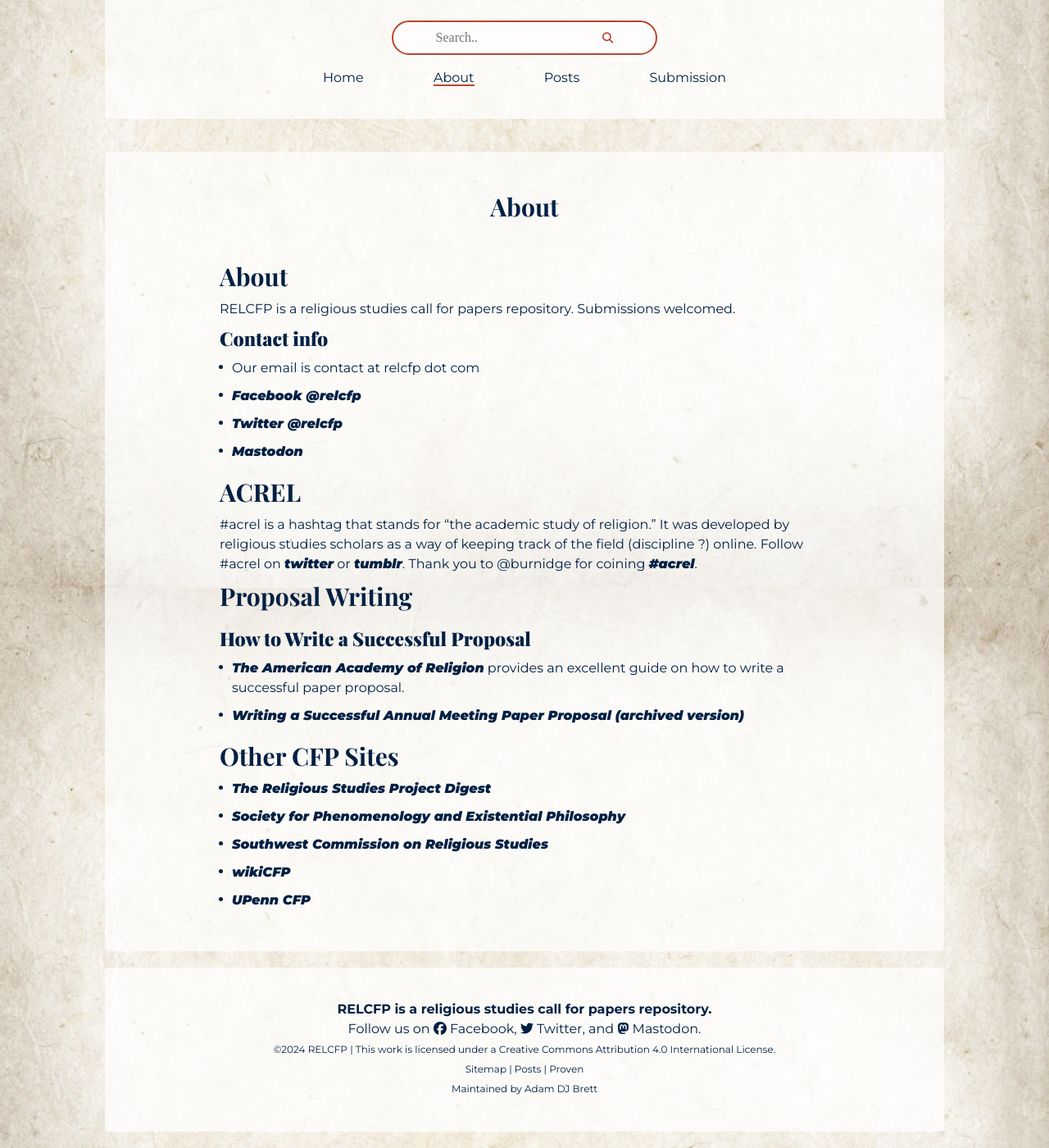
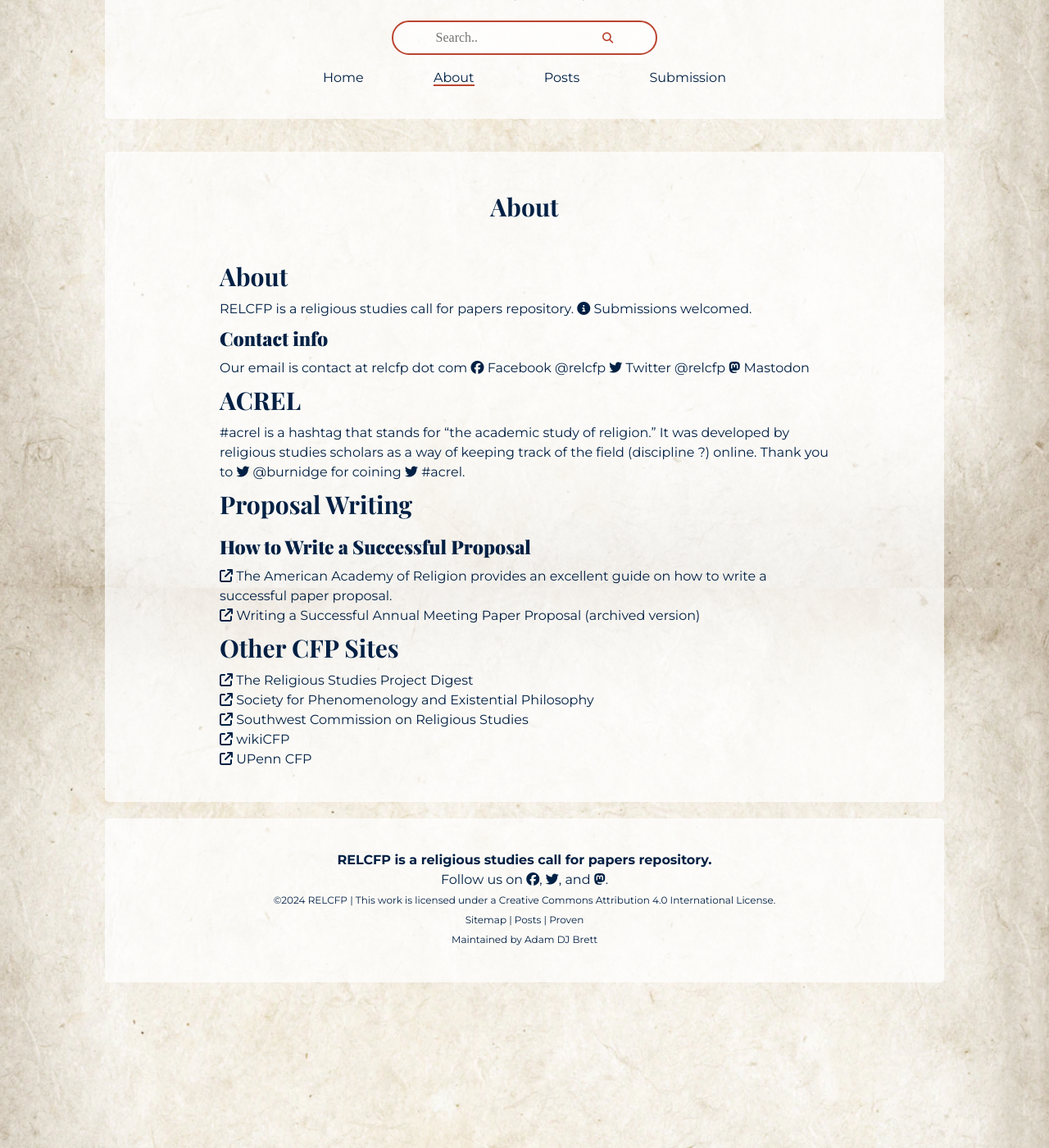
Before and after one commit to adamdjbrett/relcfp, a Jekyll site: the page built from pages/about.md, in a window 1280 px wide and 1400 px high, scrolled down 183 px. Shown: the whole window at 82% size. Built offline with Jekyll 4.4.1, drawn with Linux system fonts in a browser that asks for light colours; nearby versions of some CDN libraries; a script that is not in the unit is left out.

Commit message:
making everything pretty

```diff
--- a/_includes/footer.html
+++ b/_includes/footer.html
@@ -5,7 +5,7 @@
             </a>
         </div>
         <div class="footer__social">
-            Follow us on <a href="https://www.facebook.com/relcfp"><i class="fa-brands fa-facebook"></i> Facebook</a>, <a href="https://www.twitter.com/relcfp"> <i class="fa-brands fa-twitter"></i> Twitter</a>, and <a rel="me" href="https://mastodon.social/@relcfp"><i class="fa-brands fa-mastodon"></i> Mastodon</a>.
+            Follow us on <a href="https://www.facebook.com/relcfp"><i class="fa-brands fa-facebook" title="facebook" aria-hidden="true"></i></a>, <a href="https://www.twitter.com/relcfp"> <i class="fa-brands fa-twitter" title="twitter" aria-hidden="true"></i></a>, and <a rel="me" href="https://mastodon.social/@relcfp"><i class="fa-brands fa-mastodon" title="mastodon" aria-hidden="true"></i></a>.
         </div>
         <div class="footer__copywrite">
             <p>©{{ 'now' | date: "%Y" }} RELCFP | This work is licensed under a <a rel="license" href="http://creativecommons.org/licenses/by/4.0/">Creative Commons Attribution 4.0 International License</a>.<br />
--- a/pages/about.md
+++ b/pages/about.md
@@ -6,34 +6,34 @@
 ---
 
 ## About
-RELCFP is a religious studies call for papers repository. [Submissions welcomed](/submission/).
+RELCFP is a religious studies call for papers repository. [<i class="fa-solid fa-circle-info"  aria-hidden="true"></i> Submissions welcomed](/submission/).
 
 ### Contact info
-* Our email is contact at relcfp dot com
-* [*Facebook @relcfp*](https://www.facebook.com/relcfp)
-* [*Twitter @relcfp*](https://twitter.com/relcfp)
-* [*Mastodon*](https://mastodon.social/@relcfp)
+ Our email is contact at relcfp dot com
+ [<i class="fa-brands fa-facebook" aria-hidden="true"></i> Facebook @relcfp](https://www.facebook.com/relcfp)
+ [<i class="fa-brands fa-twitter" aria-hidden="true"></i> Twitter @relcfp](https://twitter.com/relcfp)
+ [<i class="fa-brands fa-mastodon" aria-hidden="true"></i> Mastodon](https://mastodon.social/@relcfp)
 
 ## ACREL
-#acrel is a hashtag that stands for “the academic study of religion.” It was developed by religious studies scholars as a way of keeping track of the field (discipline ?) online. Follow #acrel on [*twitter*](https://twitter.com/search?q=%23acrel "#acrel on Tumblr") or [*tumblr*](https://www.tumblr.com/tagged/acrel "#acrel on Tumblr"). Thank you to @[burnidge](https://twitter.com/burnidge) for coining [*#acrel*](https://twitter.com/search?q=%23acrel&f=live "#acrel").
+#acrel is a hashtag that stands for “the academic study of religion.” It was developed by religious studies scholars as a way of keeping track of the field (discipline ?) online. Thank you to [<i class="fa-brands fa-twitter" aria-hidden="true"></i> @burnidge](https://twitter.com/burnidge) for coining [<i class="fa-brands fa-twitter" aria-hidden="true"></i> #acrel](https://twitter.com/search?q=%23acrel&f=live "#acrel").
 
 
 ## Proposal Writing
 
 ### How to Write a Successful Proposal
 
-* [*The American Academy of Religion*](http://aarweb.org "American Academy of Religion (AAR)") provides an excellent guide on how to write a successful paper proposal.
+ [<i class="fa-solid fa-arrow-up-right-from-square" aria-hidden="true"></i> The American Academy of Religion](http://aarweb.org "American Academy of Religion (AAR)") provides an excellent guide on how to write a successful paper proposal.
 
-* [*Writing a Successful Annual Meeting Paper Proposal (archived version)*](https://web.archive.org/web/20210918070658/https://www.aarweb.org/AARMBR/Publications-and-News-/Guides-and-Best-Practices-/AAR-Annual-Meeting-/Writing-a-Successful-Annual-Meeting-Paper-Proposal.aspx?WebsiteKey=61d76dfc-e7fe-4820-a0ca-1f792d24c06e "Writing a Successful Annual Meeting Paper Proposal, AAR")
+ [<i class="fa-solid fa-arrow-up-right-from-square" aria-hidden="true"></i> Writing a Successful Annual Meeting Paper Proposal (archived version)](https://web.archive.org/web/20210918070658/https://www.aarweb.org/AARMBR/Publications-and-News-/Guides-and-Best-Practices-/AAR-Annual-Meeting-/Writing-a-Successful-Annual-Meeting-Paper-Proposal.aspx?WebsiteKey=61d76dfc-e7fe-4820-a0ca-1f792d24c06e "Writing a Successful Annual Meeting Paper Proposal, AAR")
 
 
 ## Other CFP Sites
-* [*The Religious Studies Project Digest*](https://www.religiousstudiesproject.com/digest/)
+ [<i class="fa-solid fa-arrow-up-right-from-square" aria-hidden="true"></i> The Religious Studies Project Digest](https://www.religiousstudiesproject.com/digest/)
 
-* [*Society for Phenomenology and Existential Philosophy*](http://www.spep.org/resources)
+ [<i class="fa-solid fa-arrow-up-right-from-square" aria-hidden="true"></i> Society for Phenomenology and Existential Philosophy](http://www.spep.org/resources)
 
-* [*Southwest Commission on Religious Studies*](http://www.swcrs-online.org/swcrs-conference/call-for-papers/)
+ [<i class="fa-solid fa-arrow-up-right-from-square" aria-hidden="true"></i> Southwest Commission on Religious Studies](http://www.swcrs-online.org/swcrs-conference/call-for-papers/)
 
-* [*wikiCFP*](http://www.wikicfp.com/cfp/)
+ [<i class="fa-solid fa-arrow-up-right-from-square" aria-hidden="true"></i> wikiCFP](http://www.wikicfp.com/cfp/)
 
-* [*UPenn CFP*](http://call-for-papers.sas.upenn.edu/category/religion)
+ [<i class="fa-solid fa-arrow-up-right-from-square" aria-hidden="true"></i> UPenn CFP](http://call-for-papers.sas.upenn.edu/category/religion)
```
